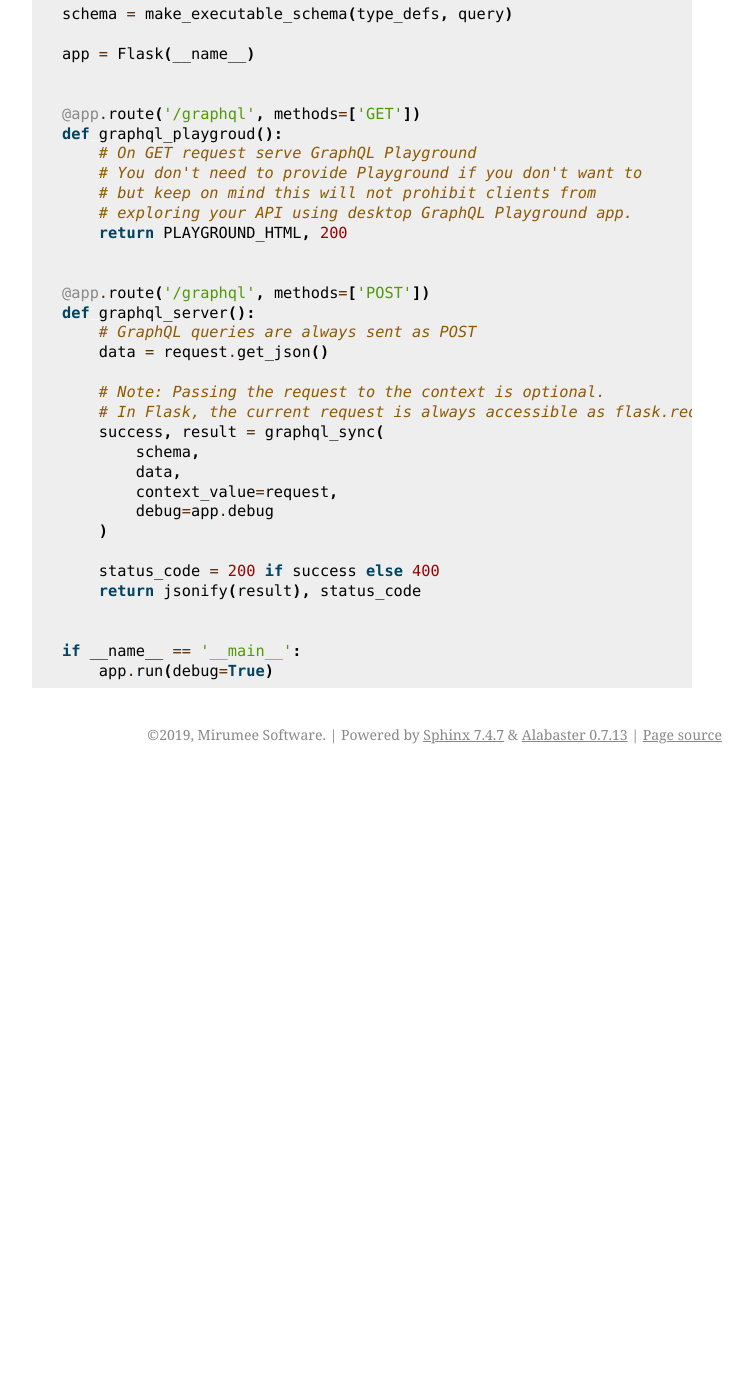
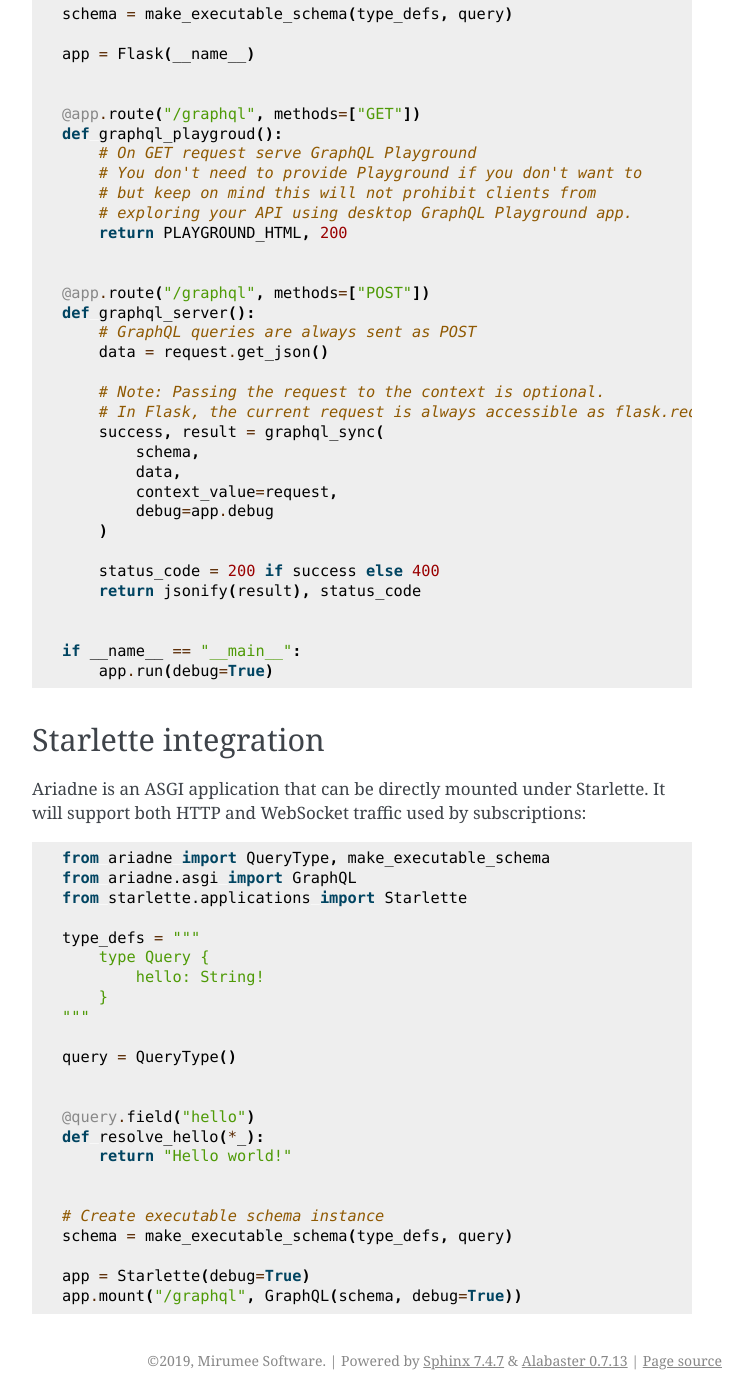
Before and after one commit to mirumee/ariadne, a Sphinx documentation site: the page built from docs/integrations.rst, in a window 1280 px wide and 1400 px high, scrolled down 2930 px. Shown: the whole window, without its empty margins (388-1141 px from the left). Built offline with Sphinx 7.4.7, drawn with Linux system fonts in a browser that asks for light colours; before the commit the page ends 3704 px from its top, so only the background shows below that; some of the changed text lies outside the part shown.

Commit message:
Document integration with Starlette

```diff
--- a/docs/integrations.rst
+++ b/docs/integrations.rst
@@ -143,7 +143,7 @@ The following example presents a basic GraphQL server built with Flask::
     app = Flask(__name__)
 
 
-    @app.route('/graphql', methods=['GET'])
+    @app.route("/graphql", methods=["GET"])
     def graphql_playgroud():
         # On GET request serve GraphQL Playground
         # You don't need to provide Playground if you don't want to
@@ -152,7 +152,7 @@ The following example presents a basic GraphQL server built with Flask::
         return PLAYGROUND_HTML, 200
 
 
-    @app.route('/graphql', methods=['POST'])
+    @app.route("/graphql", methods=["POST"])
     def graphql_server():
         # GraphQL queries are always sent as POST
         data = request.get_json()
@@ -170,5 +170,35 @@ The following example presents a basic GraphQL server built with Flask::
         return jsonify(result), status_code
 
 
-    if __name__ == '__main__':
+    if __name__ == "__main__":
         app.run(debug=True)
+
+
+Starlette integration
+---------------------
+
+Ariadne is an ASGI application that can be directly mounted under Starlette. It will support both HTTP and WebSocket traffic used by subscriptions::
+
+    from ariadne import QueryType, make_executable_schema
+    from ariadne.asgi import GraphQL
+    from starlette.applications import Starlette
+
+    type_defs = """
+        type Query {
+            hello: String!
+        }
+    """
+
+    query = QueryType()
+
+
+    @query.field("hello")
+    def resolve_hello(*_):
+        return "Hello world!"
+
+
+    # Create executable schema instance
+    schema = make_executable_schema(type_defs, query)
+
+    app = Starlette(debug=True)
+    app.mount("/graphql", GraphQL(schema, debug=True))
```
